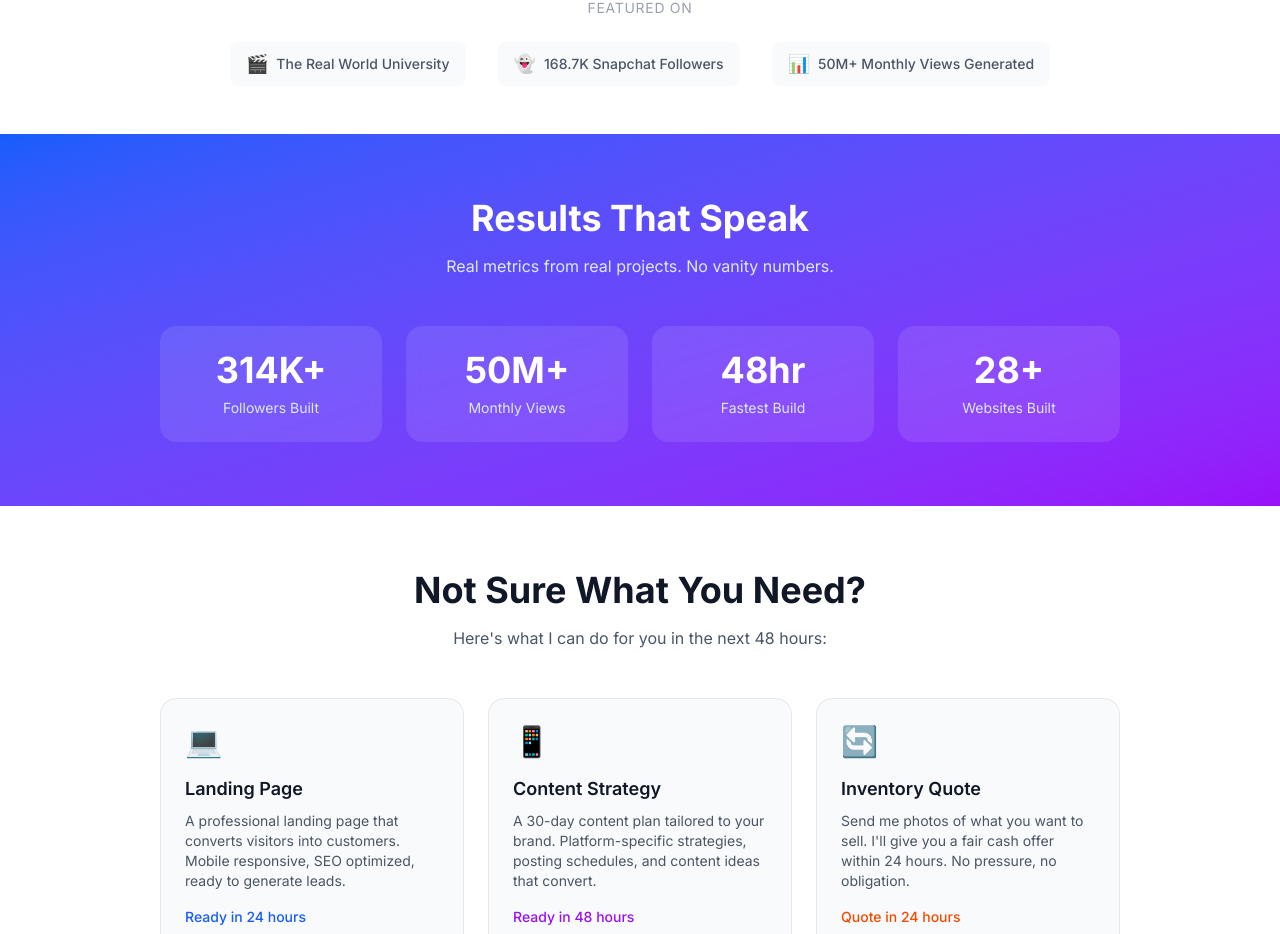
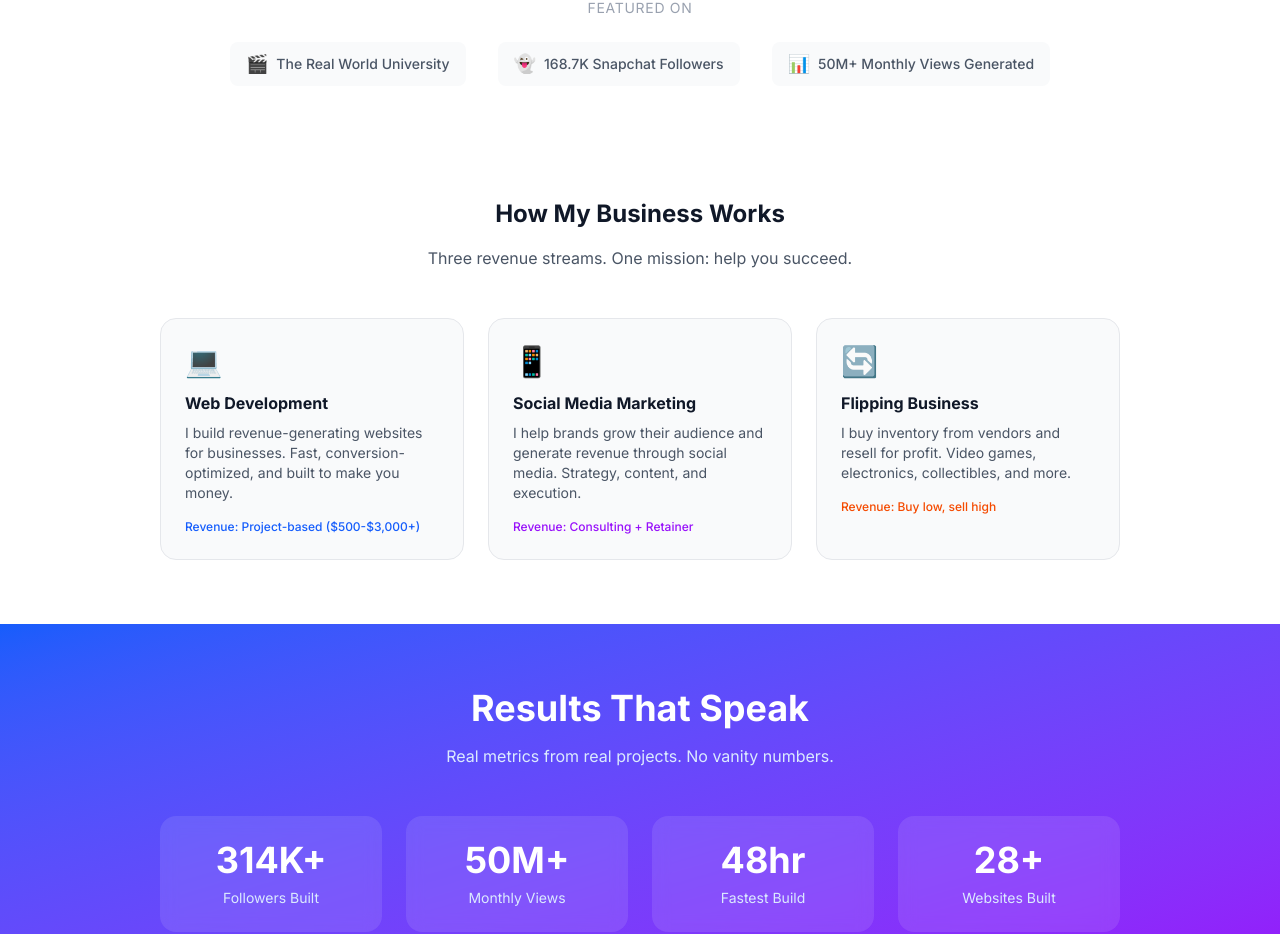
Before and after one commit to mjmorrison10/mjmorrisonusa, a React (Vite) app: page /#/ in a window 1280 px wide. Shown: the part 1140-2074 px from the top of the page. Built offline with nearby package versions, Linux system fonts and the light colour scheme.

Commit message:
Business Strategist: Competitive positioning table, business model overview

```diff
--- a/src/pages/Home.jsx
+++ b/src/pages/Home.jsx
@@ -187,6 +187,55 @@ export default function Home() {
             <div className="flex items-center gap-2 px-4 py-2 bg-gray-50 dark:bg-gray-800 rounded-lg">
               <span className="text-lg">📊</span>
               <span className="text-sm font-medium text-gray-600 dark:text-gray-400">50M+ Monthly Views Generated</span>
+            </div>
+          </div>
+        </div>
+      </section>
+
+      {/* Business Model Section */}
+      <section className="py-16 bg-white dark:bg-gray-900">
+        <div className="max-w-5xl mx-auto px-4 sm:px-6 lg:px-8">
+          <div className="text-center mb-12">
+            <h2 className="text-2xl font-bold text-gray-900 dark:text-white mb-4">
+              How My Business Works
+            </h2>
+            <p className="text-gray-600 dark:text-gray-400">
+              Three revenue streams. One mission: help you succeed.
+            </p>
+          </div>
+
+          <div className="grid md:grid-cols-3 gap-6">
+            <div className="bg-gray-50 dark:bg-gray-800 rounded-2xl p-6 border border-gray-200 dark:border-gray-700">
+              <div className="text-3xl mb-3">💻</div>
+              <h3 className="font-bold text-gray-900 dark:text-white mb-2">Web Development</h3>
+              <p className="text-sm text-gray-600 dark:text-gray-400 mb-4">
+                I build revenue-generating websites for businesses. Fast, conversion-optimized, and built to make you money.
+              </p>
+              <div className="text-xs font-medium text-blue-600 dark:text-blue-400">
+                Revenue: Project-based ($500-$3,000+)
+              </div>
+            </div>
+
+            <div className="bg-gray-50 dark:bg-gray-800 rounded-2xl p-6 border border-gray-200 dark:border-gray-700">
+              <div className="text-3xl mb-3">📱</div>
+              <h3 className="font-bold text-gray-900 dark:text-white mb-2">Social Media Marketing</h3>
+              <p className="text-sm text-gray-600 dark:text-gray-400 mb-4">
+                I help brands grow their audience and generate revenue through social media. Strategy, content, and execution.
+              </p>
+              <div className="text-xs font-medium text-purple-600 dark:text-purple-400">
+                Revenue: Consulting + Retainer
+              </div>
+            </div>
+
+            <div className="bg-gray-50 dark:bg-gray-800 rounded-2xl p-6 border border-gray-200 dark:border-gray-700">
+              <div className="text-3xl mb-3">🔄</div>
+              <h3 className="font-bold text-gray-900 dark:text-white mb-2">Flipping Business</h3>
+              <p className="text-sm text-gray-600 dark:text-gray-400 mb-4">
+                I buy inventory from vendors and resell for profit. Video games, electronics, collectibles, and more.
+              </p>
+              <div className="text-xs font-medium text-orange-600 dark:text-orange-400">
+                Revenue: Buy low, sell high
+              </div>
             </div>
           </div>
         </div>
--- a/src/pages/WebDev.jsx
+++ b/src/pages/WebDev.jsx
@@ -405,6 +405,65 @@ export default function WebDev() {
         </div>
       </section>
 
+      {/* Competitive Positioning */}
+      <section className="py-16 bg-gray-50 dark:bg-gray-950">
+        <div className="max-w-5xl mx-auto px-4 sm:px-6 lg:px-8">
+          <div className="text-center mb-12">
+            <h2 className="text-2xl font-bold text-gray-900 dark:text-white mb-4">
+              How I Compare
+            </h2>
+            <p className="text-gray-600 dark:text-gray-400">
+              Not all developers are created equal. Here's how I stack up.
+            </p>
+          </div>
+
+          <div className="overflow-x-auto">
+            <table className="w-full bg-white dark:bg-gray-900 rounded-xl border border-gray-200 dark:border-gray-800">
+              <thead>
+                <tr className="border-b border-gray-200 dark:border-gray-800">
+                  <th className="text-left p-4 text-sm font-medium text-gray-500 dark:text-gray-400">Feature</th>
+                  <th className="text-center p-4 text-sm font-medium text-blue-600 dark:text-blue-400">Me</th>
+                  <th className="text-center p-4 text-sm font-medium text-gray-500 dark:text-gray-400">Freelancer</th>
+                  <th className="text-center p-4 text-sm font-medium text-gray-500 dark:text-gray-400">Agency</th>
+                </tr>
+              </thead>
+              <tbody className="text-sm">
+                <tr className="border-b border-gray-100 dark:border-gray-800">
+                  <td className="p-4 text-gray-700 dark:text-gray-300">Delivery Speed</td>
+                  <td className="p-4 text-center font-bold text-green-600">48 hours</td>
+                  <td className="p-4 text-center text-gray-500">2-4 weeks</td>
+                  <td className="p-4 text-center text-gray-500">4-8 weeks</td>
+                </tr>
+                <tr className="border-b border-gray-100 dark:border-gray-800">
+                  <td className="p-4 text-gray-700 dark:text-gray-300">Marketing Knowledge</td>
+                  <td className="p-4 text-center font-bold text-green-600">314K followers built</td>
+                  <td className="p-4 text-center text-gray-500">Limited</td>
+                  <td className="p-4 text-center text-gray-500">Separate team</td>
+                </tr>
+                <tr className="border-b border-gray-100 dark:border-gray-800">
+                  <td className="p-4 text-gray-700 dark:text-gray-300">Sales Psychology</td>
+                  <td className="p-4 text-center font-bold text-green-600">Built-in</td>
+                  <td className="p-4 text-center text-gray-500">Rare</td>
+                  <td className="p-4 text-center text-gray-500">Add-on cost</td>
+                </tr>
+                <tr className="border-b border-gray-100 dark:border-gray-800">
+                  <td className="p-4 text-gray-700 dark:text-gray-300">Starting Price</td>
+                  <td className="p-4 text-center font-bold text-green-600">$500</td>
+                  <td className="p-4 text-center text-gray-500">$1,000+</td>
+                  <td className="p-4 text-center text-gray-500">$5,000+</td>
+                </tr>
+                <tr>
+                  <td className="p-4 text-gray-700 dark:text-gray-300">Satisfaction Guarantee</td>
+                  <td className="p-4 text-center font-bold text-green-600">100%</td>
+                  <td className="p-4 text-center text-gray-500">Rare</td>
+                  <td className="p-4 text-center text-gray-500">Contract only</td>
+                </tr>
+              </tbody>
+            </table>
+          </div>
+        </div>
+      </section>
+
       {/* Skills Section */}
       <section className="py-20 bg-white dark:bg-gray-900">
         <div className="max-w-5xl mx-auto px-4 sm:px-6 lg:px-8">
```
